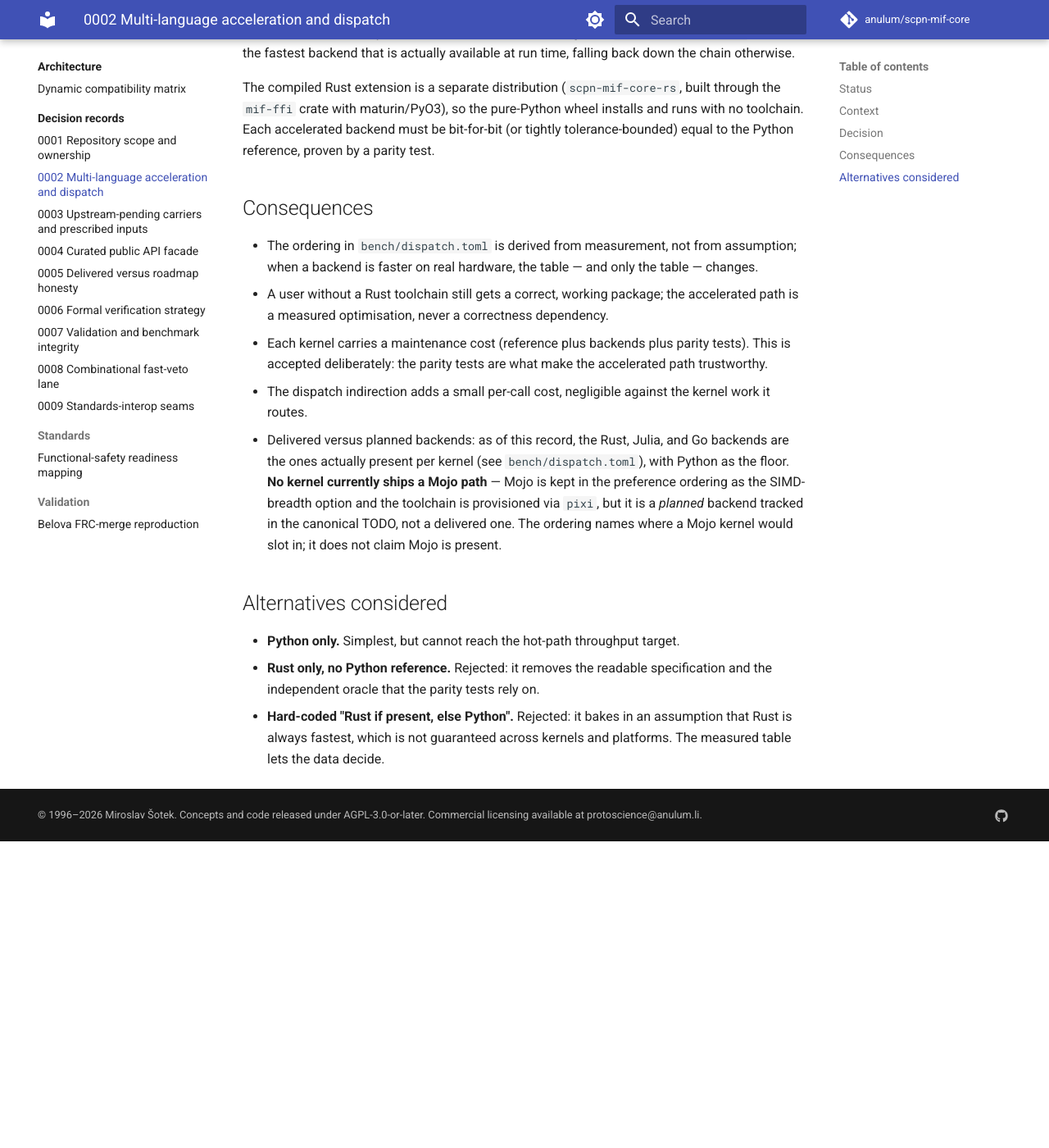
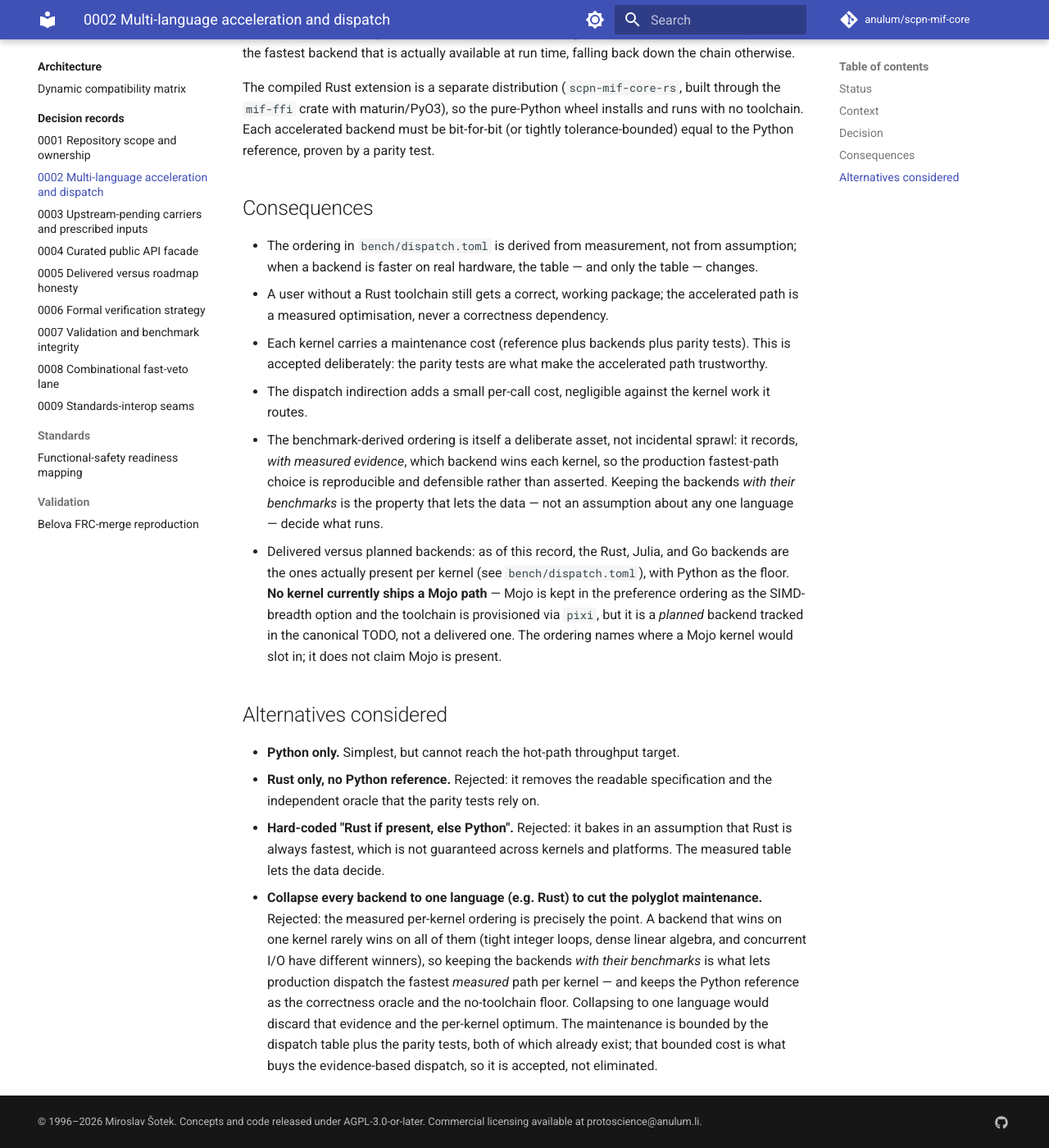
Before and after one commit to anulum/scpn-mif-core, an MkDocs documentation site: the page built from docs/adr/0002-multi-language-acceleration-and-dispatch.md, in a window 1280 px wide and 1400 px high, scrolled down 773 px. Shown: the whole window at 82% size. Built offline with MkDocs 1.6.1 and Material for MkDocs 9.7.7, drawn with Linux system fonts in a browser that asks for light colours; comment, search, counter and statistics services are not loaded; before the commit the page ends 1799 px from its top, so only the background shows below that.

Commit message:
docs: strengthen ADR 0002 — multi-backend dispatch is a deliberate evidence-based asset
Make explicit, for external readers, why the multi-language backend set is a design
choice rather than incidental sprawl: the benchmark-derived per-kernel ordering is
itself the asset — it records with measured evidence which backend wins each kernel,
so the production fastest-path choice is reproducible and defensible. Add the
"collapse every backend to one language" alternative and reject it: a backend that
wins one kernel rarely wins all, so keeping the backends with their benchmarks is
what lets the data decide the dispatch, while the Python reference stays the
correctness oracle and the no-toolchain floor; the maintenance is bounded by the
dispatch table plus the existing parity tests.

Authored by Anulum Fortis & Arcane Sapience (protoscience@anulum.li)

```diff
--- a/docs/adr/0002-multi-language-acceleration-and-dispatch.md
+++ b/docs/adr/0002-multi-language-acceleration-and-dispatch.md
@@ -50,6 +50,11 @@ test.
   accelerated path trustworthy.
 - The dispatch indirection adds a small per-call cost, negligible against the
   kernel work it routes.
+- The benchmark-derived ordering is itself a deliberate asset, not incidental
+  sprawl: it records, *with measured evidence*, which backend wins each kernel, so
+  the production fastest-path choice is reproducible and defensible rather than
+  asserted. Keeping the backends *with their benchmarks* is the property that lets
+  the data — not an assumption about any one language — decide what runs.
 - Delivered versus planned backends: as of this record, the Rust, Julia, and Go
   backends are the ones actually present per kernel (see `bench/dispatch.toml`),
   with Python as the floor. **No kernel currently ships a Mojo path** — Mojo is
@@ -66,3 +71,13 @@ test.
 - **Hard-coded "Rust if present, else Python".** Rejected: it bakes in an
   assumption that Rust is always fastest, which is not guaranteed across kernels
   and platforms. The measured table lets the data decide.
+- **Collapse every backend to one language (e.g. Rust) to cut the polyglot
+  maintenance.** Rejected: the measured per-kernel ordering is precisely the point.
+  A backend that wins on one kernel rarely wins on all of them (tight integer loops,
+  dense linear algebra, and concurrent I/O have different winners), so keeping the
+  backends *with their benchmarks* is what lets production dispatch the fastest
+  *measured* path per kernel — and keeps the Python reference as the correctness
+  oracle and the no-toolchain floor. Collapsing to one language would discard that
+  evidence and the per-kernel optimum. The maintenance is bounded by the dispatch
+  table plus the parity tests, both of which already exist; that bounded cost is what
+  buys the evidence-based dispatch, so it is accepted, not eliminated.
```
